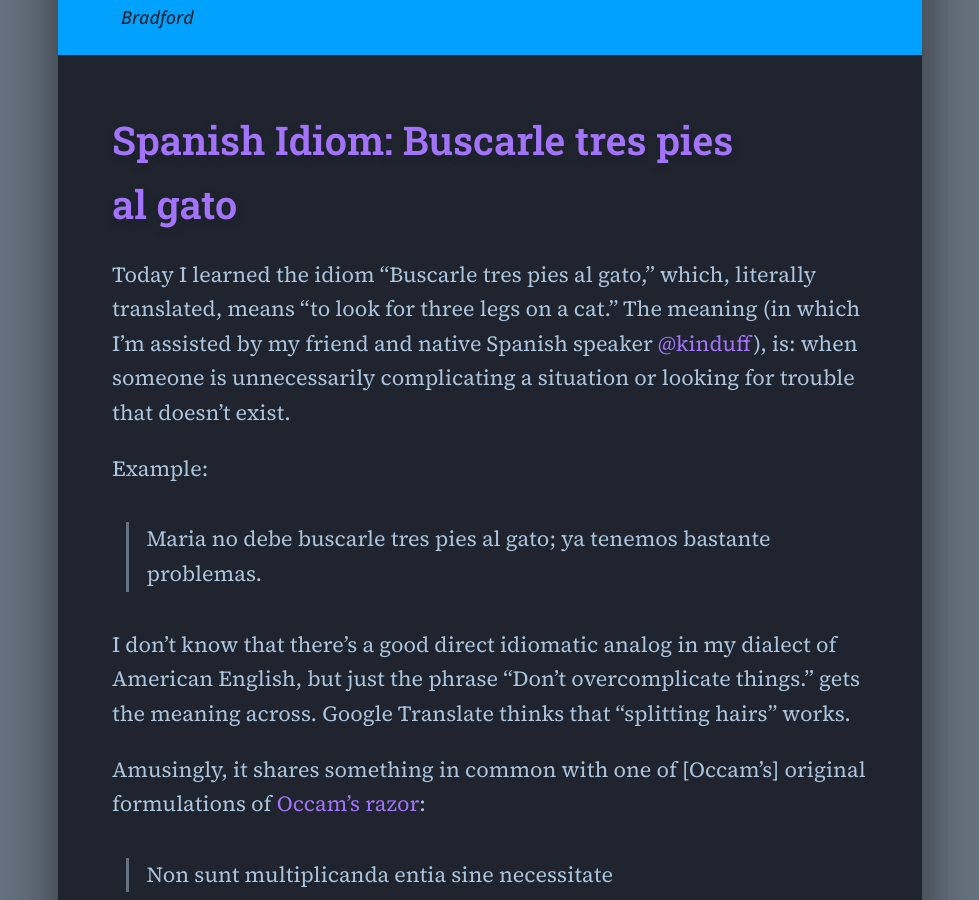
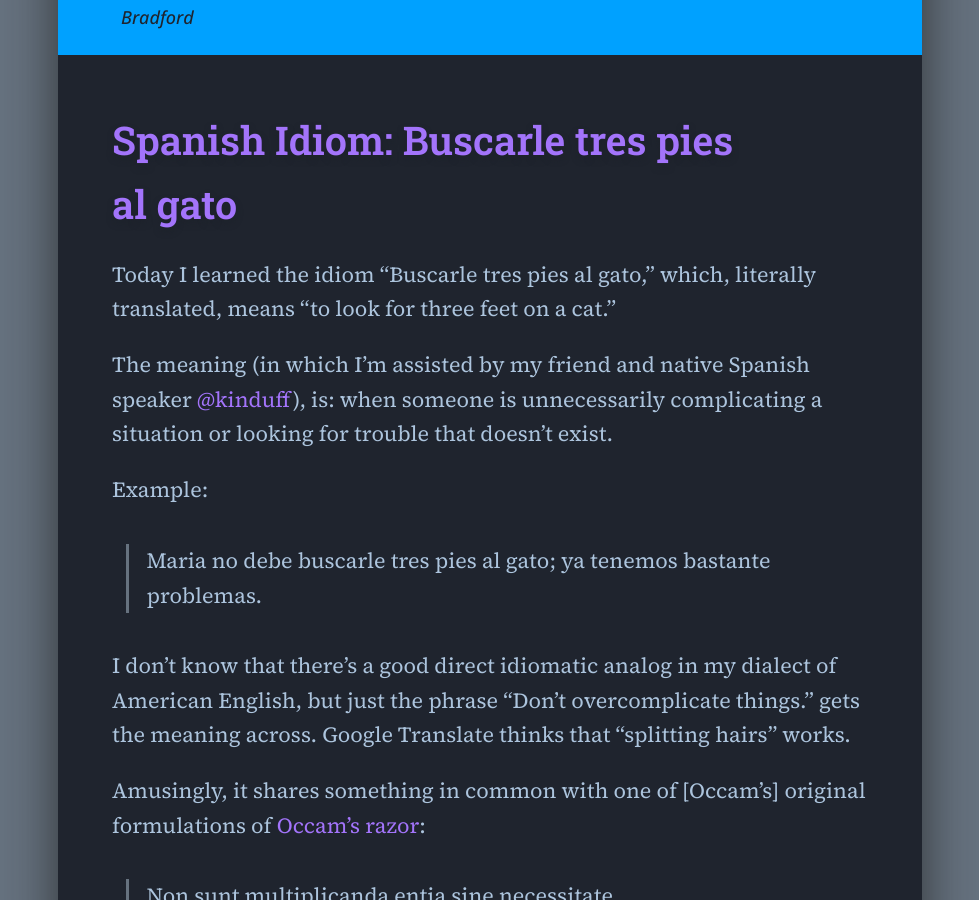
Before and after one commit to h3h/bradfordfults.com, a Jekyll site: the page built from personal/learning/_posts/2025-05-30-buscarle-tres-pies-al-gato.md, in a window 1280 px wide and 900 px high, scrolled down 400 px. Shown: the whole window, without its empty margins (150-1129 px from the left). Built offline with Jekyll 4.4.1, drawn with Linux system fonts in a browser that asks for light colours.

Commit message:
Small revisit tres pies

```diff
--- /dev/null
+++ b/_plugins/links.rb
@@ -0,0 +1,15 @@
+module Jekyll
+  class SubcategoryLinkTag < Liquid::Tag
+
+    def initialize(tag_name, url, tokens)
+      super
+      @url = url
+    end
+
+    def render(context)
+      # TODO: use @url or @path or whatever
+    end
+  end
+end
+
+Liquid::Template.register_tag('subcategory_link', Jekyll::SubcategoryLinkTag)
--- a/personal/learning/_posts/2025-05-30-buscarle-tres-pies-al-gato.md
+++ b/personal/learning/_posts/2025-05-30-buscarle-tres-pies-al-gato.md
@@ -6,10 +6,11 @@ lang: en
 ---
 
 Today I learned the idiom “Buscarle tres pies al gato,” which, literally
-translated, means “to look for three legs on a cat.” The meaning (in which I’m
-assisted by my friend and native Spanish speaker [@kinduff][KI]), is: when
-someone is unnecessarily complicating a situation or looking for trouble that
-doesn’t exist.
+translated, means “to look for three feet on a cat.”
+
+The meaning (in which I’m assisted by my friend and native Spanish speaker
+[@kinduff][KI]), is: when someone is unnecessarily complicating a situation or
+looking for trouble that doesn’t exist.
 
 Example:
 
```
